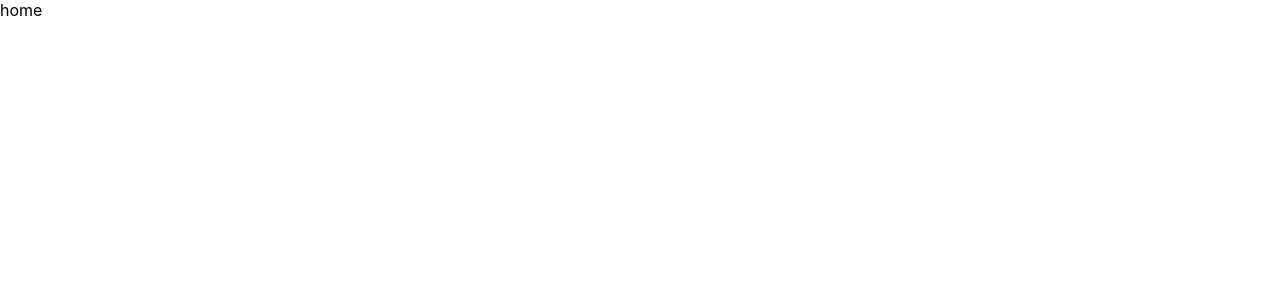
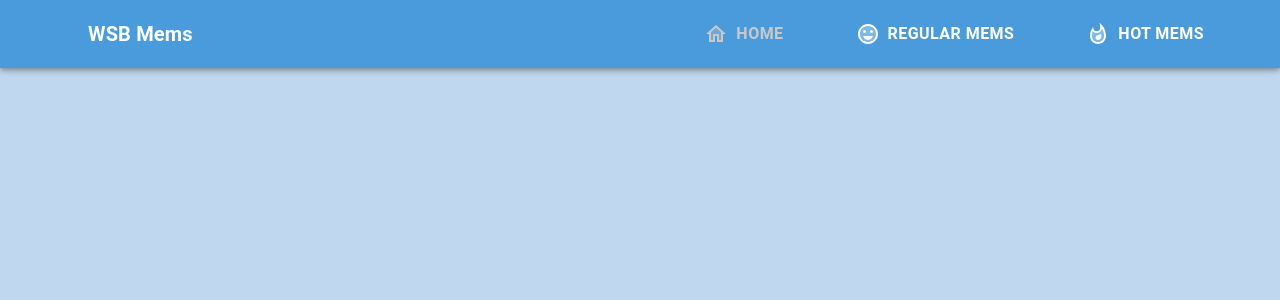
Before and after one commit to dudek-igor/wsb_react, a React (Create React App) app: page / in a window 1280 px wide. Shown: the top 300 px of the page. Built offline with nearby package versions, Linux system fonts and the light colour scheme.

Commit message:
Created Navbar

```diff
--- a/src/App.js
+++ b/src/App.js
@@ -1,8 +1,10 @@
 import { BrowserRouter as Router, Switch, Route } from 'react-router-dom';
+import { Navbar } from './components';
 
 const App = () => {
   return (
     <Router>
+      <Navbar />
       <Switch>
         <Route exact path='/'>
           <div>home</div>
--- /dev/null
+++ b/src/components/index.js
@@ -0,0 +1 @@
+export { default as Navbar } from './navbar/Navbar';
--- /dev/null
+++ b/src/components/navbar/Navbar.js
@@ -0,0 +1,179 @@
+import { useState, useEffect } from 'react';
+import AppBar from '@material-ui/core/AppBar';
+import Toolbar from '@material-ui/core/Toolbar';
+import IconButton from '@material-ui/core/IconButton';
+import MenuIcon from '@material-ui/icons/Menu';
+import Button from '@material-ui/core/Button';
+import Link from '@material-ui/core/Link';
+import Drawer from '@material-ui/core/Drawer';
+import MenuItem from '@material-ui/core/MenuItem';
+import Typography from '@material-ui/core/Typography';
+import HomeTwoToneIcon from '@material-ui/icons/HomeTwoTone';
+import EmojiEmotionsTwoToneIcon from '@material-ui/icons/EmojiEmotionsTwoTone';
+import WhatshotTwoToneIcon from '@material-ui/icons/WhatshotTwoTone';
+import { NavLink as RouterLink } from 'react-router-dom';
+import { useStyles } from './Navbar.styled';
+
+// App Routes
+const routes = [
+  {
+    icon: HomeTwoToneIcon,
+    label: 'Home',
+    href: '/',
+  },
+  {
+    icon: EmojiEmotionsTwoToneIcon,
+    label: 'Regular Mems',
+    href: '/regular',
+  },
+  {
+    icon: WhatshotTwoToneIcon,
+    label: 'Hot Mems',
+    href: '/hot',
+  },
+];
+
+const Navbar = () => {
+  // I. Logic & Data
+  const [state, setState] = useState({
+    mobileView: false,
+    drawerOpen: false,
+  });
+  const { mobileView, drawerOpen } = state;
+  //  -> Set Responsivenes Func
+  const setResponsiveness = () => {
+    return window.innerWidth < 768
+      ? setState((prevState) => ({ ...prevState, mobileView: true }))
+      : setState((prevState) => ({ ...prevState, mobileView: false }));
+  };
+  //  -> Styles
+  const {
+    header,
+    logo,
+    menuButton,
+    toolbar,
+    drawerContainer,
+    drawerLink,
+    icon,
+    active,
+  } = useStyles();
+  // II. Mount setResponsiveness Func
+  useEffect(() => {
+    setResponsiveness();
+    window.addEventListener('resize', () => setResponsiveness());
+    return () => {
+      window.removeEventListener('resize', () => setResponsiveness());
+    };
+  }, []);
+  // III. Fake Mems Logo
+  const Logo = (
+    <Typography
+      {...{
+        variant: 'h6',
+        component: RouterLink,
+        to: '/',
+        color: 'inherit',
+        style: { textDecoration: 'none' },
+      }}
+      className={logo}
+    >
+      WSB Mems
+    </Typography>
+  );
+  // IV. Get Desktop Menu Buttons Func
+  const getDesktopMenuButtons = () => {
+    return routes.map(({ icon: Icon, label, href }) => {
+      return (
+        <Button
+          {...{
+            key: label,
+            color: 'inherit',
+            to: href,
+            component: RouterLink,
+            exact: true,
+            className: [menuButton, active],
+          }}
+        >
+          <Icon className={icon} /> {label}
+        </Button>
+      );
+    });
+  };
+  // V. Create Desctop View
+  const displayDesktop = () => {
+    return (
+      <Toolbar className={toolbar}>
+        {Logo}
+        <div>{getDesktopMenuButtons()}</div>
+      </Toolbar>
+    );
+  };
+  // VI. Create Draver Menu
+  const getDrawerChoices = (handleDrawerClose) => {
+    return routes.map(({ icon: Icon, label, href }) => {
+      return (
+        <Link
+          {...{
+            component: RouterLink,
+            exact: true,
+            to: href,
+            color: 'inherit',
+            style: { textDecoration: 'none' },
+            className: [active],
+            key: label,
+            onClick: handleDrawerClose,
+          }}
+        >
+          <MenuItem className={drawerLink}>
+            <Icon className={icon} /> {label}
+          </MenuItem>
+        </Link>
+      );
+    });
+  };
+  // VII. CreateMobile View
+  const displayMobile = () => {
+    const handleDrawerOpen = () =>
+      setState((prevState) => ({ ...prevState, drawerOpen: true }));
+    const handleDrawerClose = () =>
+      setState((prevState) => ({ ...prevState, drawerOpen: false }));
+    return (
+      <Toolbar>
+        <IconButton
+          {...{
+            edge: 'start',
+            color: 'inherit',
+            'aria-label': 'menu',
+            'aria-haspopup': 'true',
+            onClick: handleDrawerOpen,
+          }}
+        >
+          <MenuIcon />
+        </IconButton>
+
+        <Drawer
+          {...{
+            anchor: 'left',
+            open: drawerOpen,
+            onClose: handleDrawerClose,
+          }}
+        >
+          <div className={drawerContainer}>
+            {getDrawerChoices(handleDrawerClose)}
+          </div>
+        </Drawer>
+        {Logo}
+      </Toolbar>
+    );
+  };
+  // VIII. Return Main Component
+  return (
+    <header>
+      <AppBar className={header}>
+        {mobileView ? displayMobile() : displayDesktop()}
+      </AppBar>
+    </header>
+  );
+};
+
+export default Navbar;
--- /dev/null
+++ b/src/components/navbar/Navbar.styled.js
@@ -0,0 +1,52 @@
+import { makeStyles } from '@material-ui/core/styles';
+
+export const useStyles = makeStyles(() => ({
+  header: {
+    backgroundColor: '#4A9BDB',
+    paddingLeft: '64px',
+    '@media (max-width: 768px)': {
+      padding: '0 16px',
+    },
+  },
+  logo: {
+    fontWeight: 600,
+    color: '#FFFFFF',
+    textAlign: 'left',
+    '@media (max-width: 768px)': {
+      width: '100%',
+      textAlign: 'right',
+    },
+  },
+  menuButton: {
+    fontWeight: 700,
+    fontSize: '16px',
+    padding: '20px 20px',
+    '@media (min-width: 900px)': {
+      marginRight: '32px',
+    },
+  },
+  toolbar: {
+    display: 'flex',
+    flexDirection: 'row',
+    justifyContent: 'space-between',
+  },
+  drawerContainer: {
+    backgroundColor: '#4A9BDB',
+    height: '100%',
+    paddingTop: '16px',
+  },
+  drawerLink: {
+    padding: '10px 36px',
+    marginTop: '8px',
+  },
+  icon: {
+    marginRight: '8px',
+  },
+  active: {
+    '&.active': {
+      // color: '#E3E2DD',
+      color: '#C9C9CC',
+    },
+    color: '#ffffff',
+  },
+}));
--- /dev/null
+++ b/src/components/view/View.js
@@ -0,0 +1,5 @@
+const View = () => {
+  return <div></div>;
+};
+
+export default View;
--- a/src/index.css
+++ /dev/null
@@ -1,13 +0,0 @@
-body {
-  margin: 0;
-  font-family: -apple-system, BlinkMacSystemFont, 'Segoe UI', 'Roboto', 'Oxygen',
-    'Ubuntu', 'Cantarell', 'Fira Sans', 'Droid Sans', 'Helvetica Neue',
-    sans-serif;
-  -webkit-font-smoothing: antialiased;
-  -moz-osx-font-smoothing: grayscale;
-}
-
-code {
-  font-family: source-code-pro, Menlo, Monaco, Consolas, 'Courier New',
-    monospace;
-}
--- a/src/index.js
+++ b/src/index.js
@@ -1,8 +1,7 @@
 import React from 'react';
 import ReactDOM from 'react-dom';
-import './index.css';
 import App from './App';
-import GlobalStyle from './index.style.js';
+import GlobalStyle from './index.styled.js';
 
 ReactDOM.render(
   <React.StrictMode>
--- a/src/index.style.js
+++ b/src/index.styled.js
@@ -13,6 +13,7 @@ const GlobalStyle = createGlobalStyle`
   body {
    -webkit-font-smoothing: antialiased;
   -moz-osx-font-smoothing: grayscale;
+  background-color: #C0D8EF;
   }
 `;
 
```
Also changed, not shown: src/components/view/View.styled.js (added).
